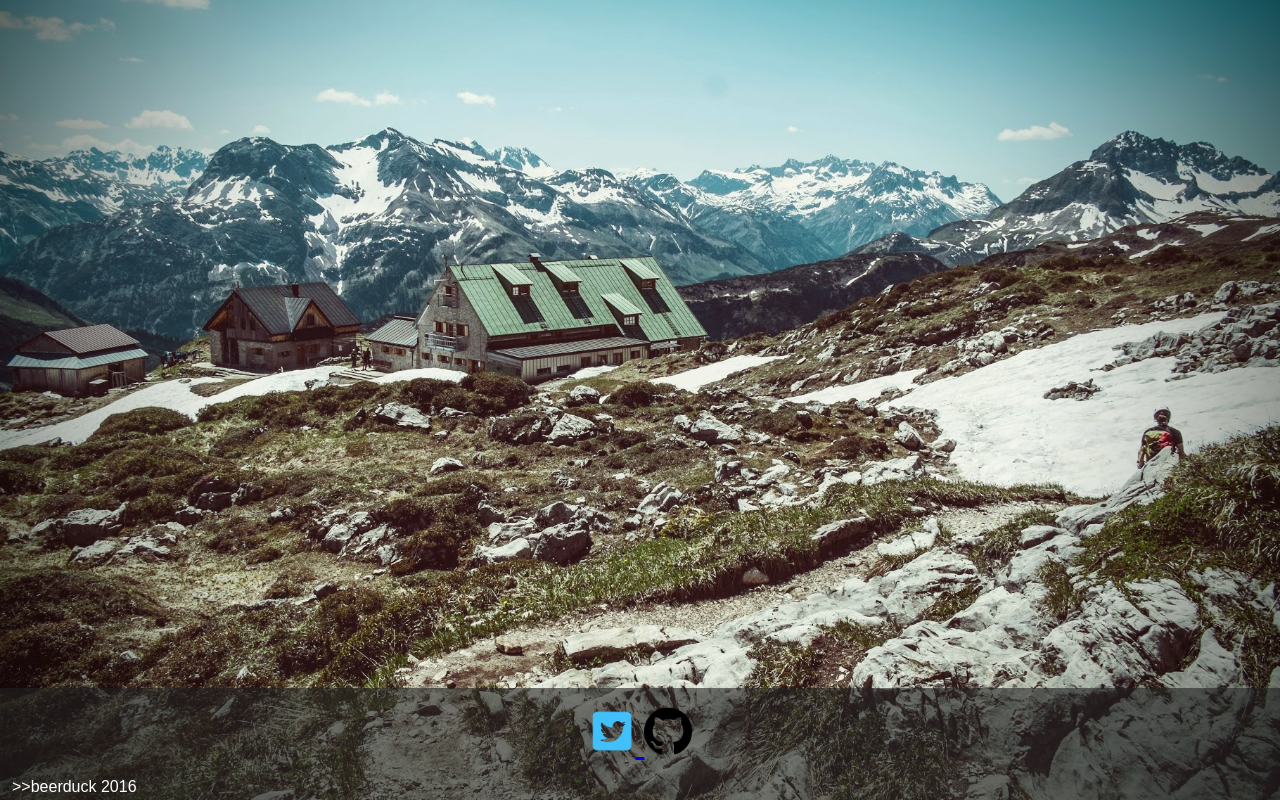
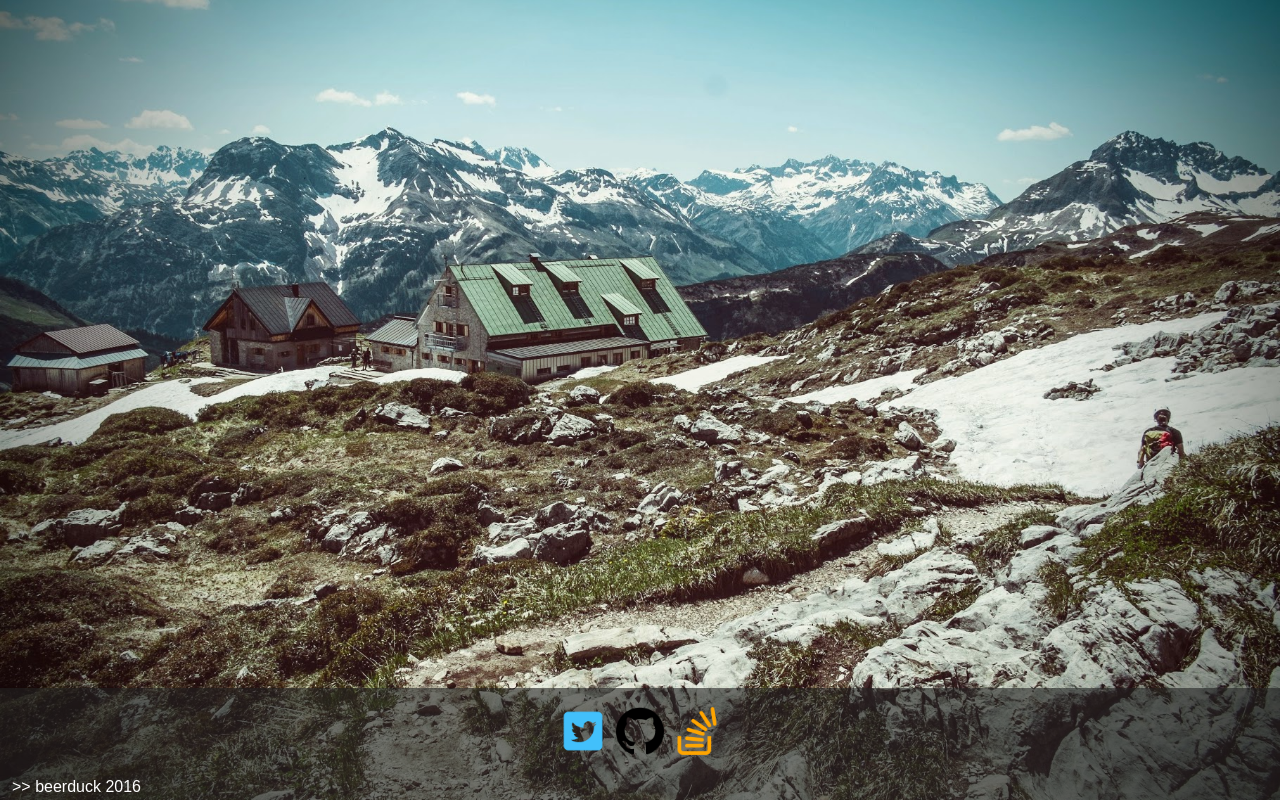
Before and after one commit to b33rduck/b33rduck.github.io, a website: page index.html in a window 1280 px wide. Drawn offline with Linux system fonts and the light colour scheme.

Commit message:
Add stackoverflow logo

```diff
--- a/index.html
+++ b/index.html
@@ -16,8 +16,11 @@
     <a href="https://github.com/b33rduck" target="_blank">
       <img src="public/images/gitHub.png" alt="gitHub.png">
     </a>
+    <a href="http://stackoverflow.com/users/6817880/b33rduck" target="_blank">
+      <img src="public/images/stackoverflow.png" alt="stackoverflow.png">
+    </a>
   </div>
-  <p>>>beerduck 2016</p>
+  <p>>> beerduck 2016</p>
 </footer>
 
 <script src="src/index.js"></script>
--- a/src/styles/main.css
+++ b/src/styles/main.css
@@ -13,6 +13,10 @@ footer {
     bottom: 0;
     font-size: 32px;
     color: #ffffff;
+}
+
+footer a {
+  text-decoration: none;
 }
 
 footer p {
```
Also changed, not shown: public/images/stackoverflow.png (added).
